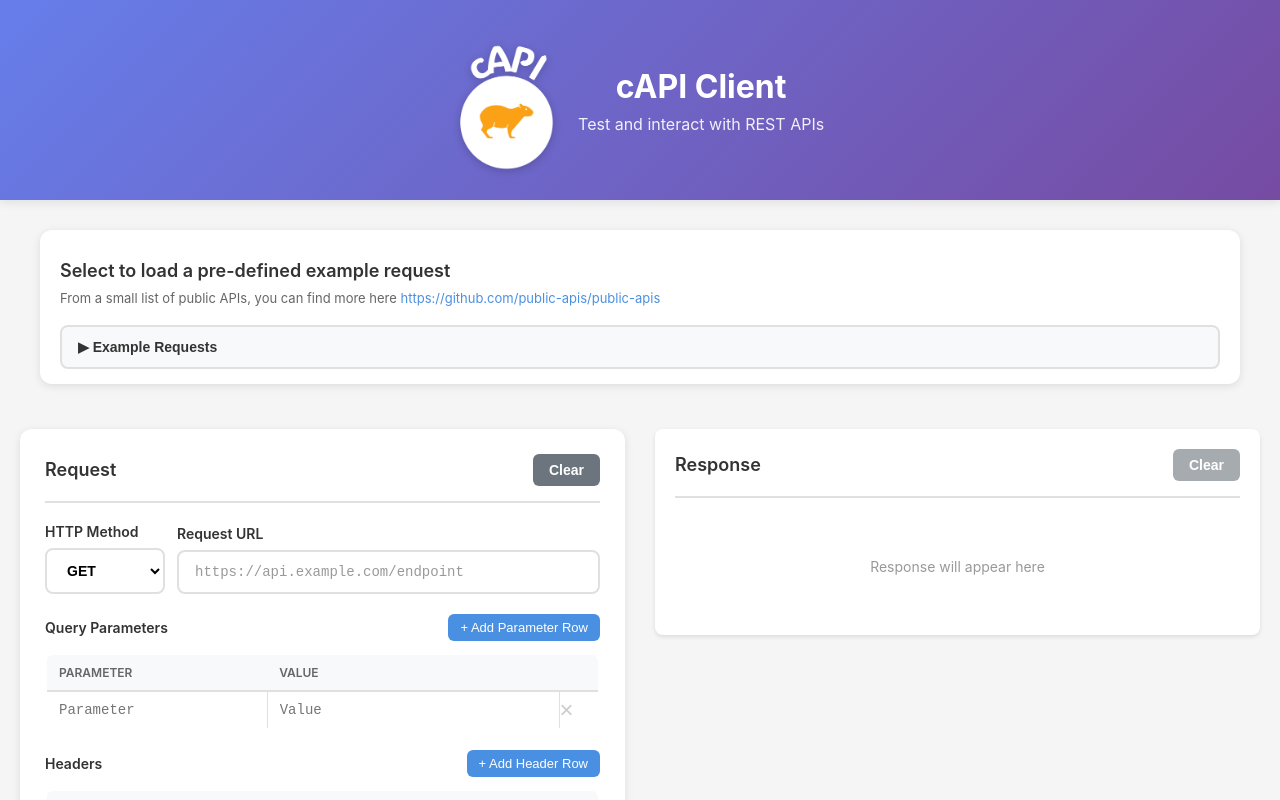
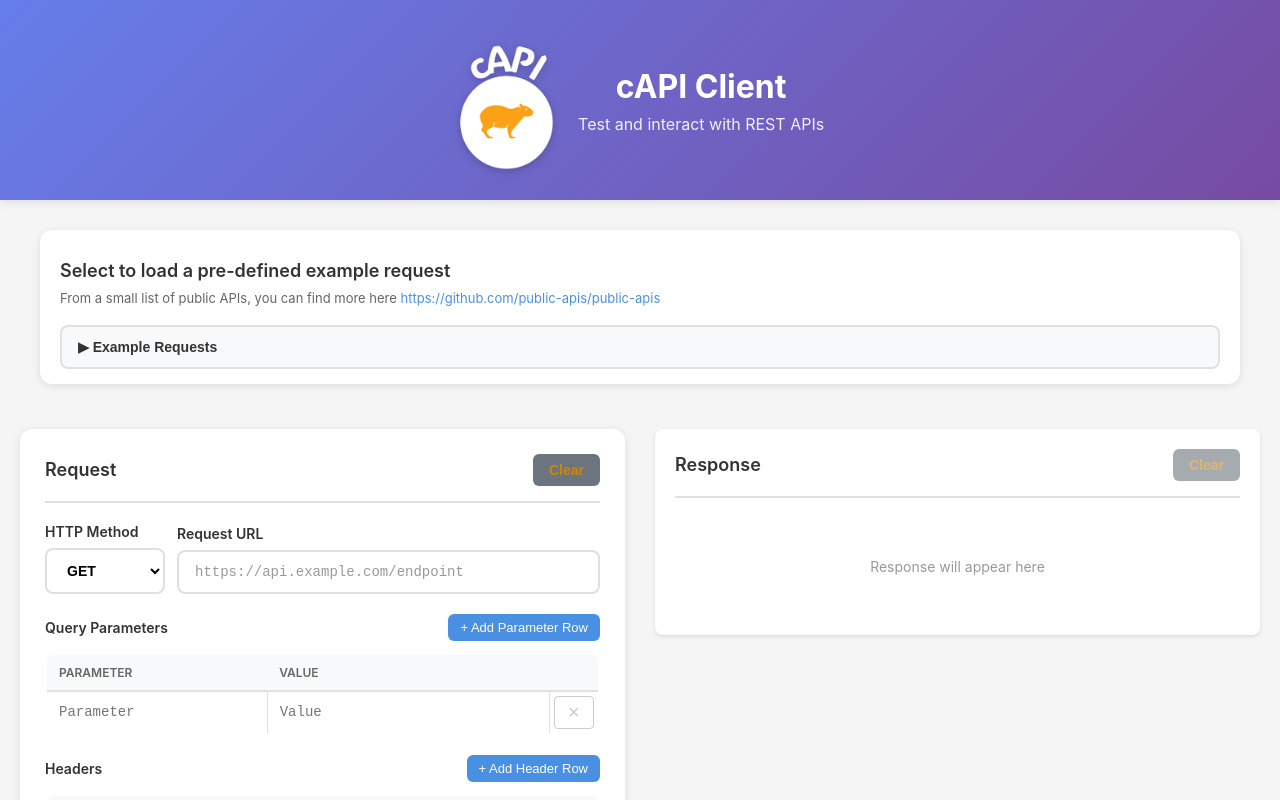
Before and after one commit to dsurdaneta/capi-client, a React (Create React App) app: page / in a window 1280 px wide. Shown: the top 800 px of the page. Built offline with nearby package versions, Linux system fonts and the light colour scheme.

Commit message:
improve key-value action space

```diff
--- a/src/components/KeyValueEditor.css
+++ b/src/components/KeyValueEditor.css
@@ -59,12 +59,12 @@
 
 .key-value-cell-header:nth-child(2),
 .key-value-row td:nth-child(2) {
-  width: calc(60% - 40px);
+  width: calc(60% - 50px);
 }
 
 .key-value-cell-header:last-child,
 .key-value-row td:last-child {
-  width: 40px;
+  width: 50px;
 }
 
 .key-value-cell-header-actions {
@@ -86,6 +86,8 @@
 
 .key-value-row td:last-child {
   border-right: none;
+  padding: 4px;
+  text-align: center;
 }
 
 .key-value-input {
@@ -104,23 +106,29 @@
 
 .remove-row-btn {
   background: none;
-  border: none;
+  border: 1px solid #dc3545;
   color: #dc3545;
-  font-size: 24px;
+  font-size: 20px;
   cursor: pointer;
-  padding: 0;
+  padding: 4px 6px;
+  width: 100%;
+  min-width: 36px;
   display: flex;
   align-items: center;
   justify-content: center;
-  transition: color 0.2s;
+  transition: color 0.2s, background-color 0.2s, border-color 0.2s;
+  border-radius: 4px;
 }
 
 .remove-row-btn:hover:not(:disabled) {
   color: #c82333;
+  background-color: #f8d7da;
+  border-color: #c82333;
 }
 
 .remove-row-btn:disabled {
   color: #ccc;
+  border-color: #ccc;
   cursor: not-allowed;
 }
 
--- a/src/components/KeyValueEditor.tsx
+++ b/src/components/KeyValueEditor.tsx
@@ -114,6 +114,7 @@ const KeyValueEditor: React.FC<KeyValueEditorProps> = ({
                   className="remove-row-btn"
                   onClick={() => handleRemoveRow(index)}
                   disabled={items.length === 1}
+                  aria-label="Remove row"
                 >
                   ×
                 </button>
--- a/src/components/ResponseView.css
+++ b/src/components/ResponseView.css
@@ -135,7 +135,7 @@
 .clear-button {
   padding: 8px 16px;
   background-color: #6c757d;
-  color: white;
+  color: #CE840C !important;
   border: none;
   border-radius: 6px;
   font-size: 14px;
```
